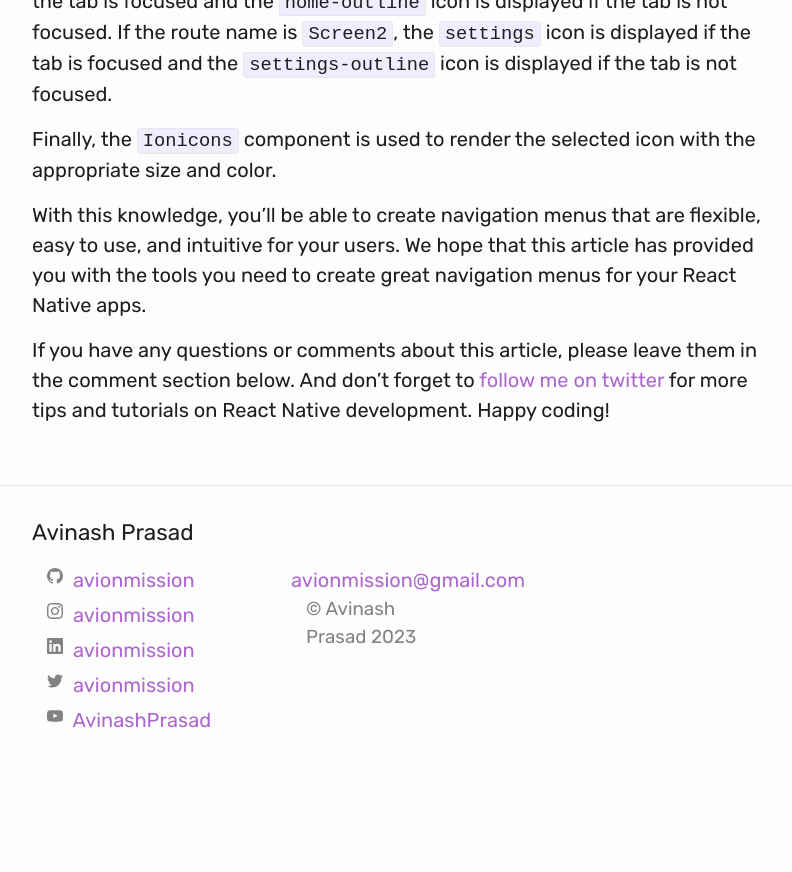
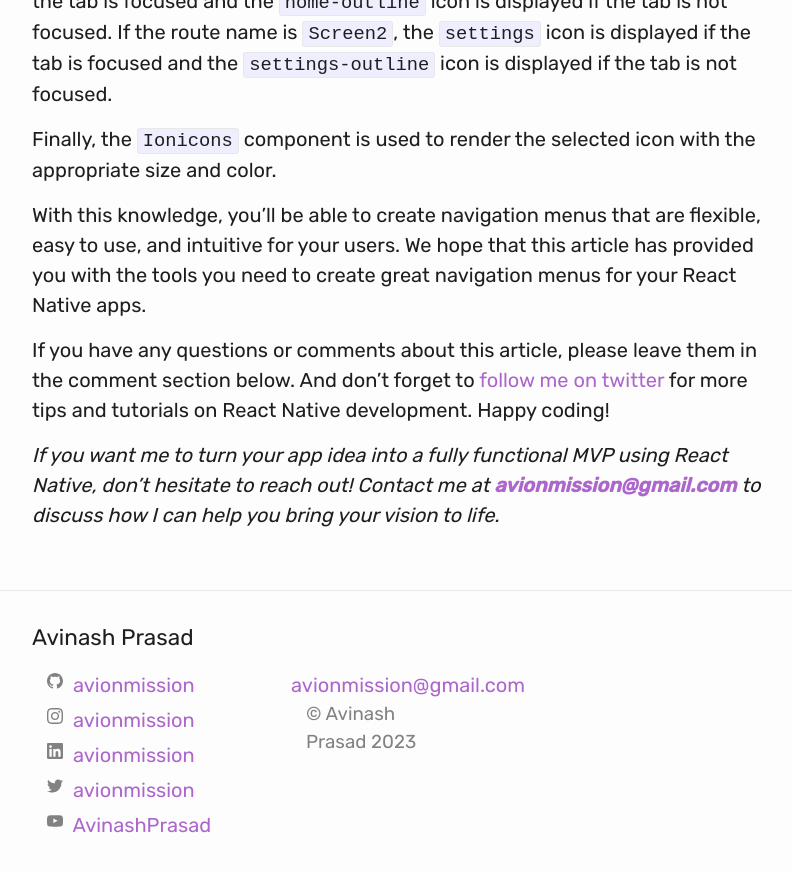
Before and after one commit to avionmission/blog, a Jekyll site: the page built from _posts/2023-03-25-mastering-react-navigations.md, in a window 1280 px wide and 900 px high, scrolled down 10009 px. Shown: the top 872 px of the window, without its empty margins (238-1030 px from the left). Built offline with Jekyll 4.4.1, drawn with Linux system fonts in a browser that asks for light colours; comment, search, counter and statistics services are not loaded; before the commit the page ends 10804 px from its top, so only the background shows below that.

Commit message:
Added CTA to new blogpost

```diff
--- a/_posts/2023-03-25-mastering-react-navigations.md
+++ b/_posts/2023-03-25-mastering-react-navigations.md
@@ -263,3 +263,5 @@ Finally, the `Ionicons` component is used to render the selected icon with the a
 With this knowledge, you'll be able to create navigation menus that are flexible, easy to use, and intuitive for your users. We hope that this article has provided you with the tools you need to create great navigation menus for your React Native apps.
 
 If you have any questions or comments about this article, please leave them in the comment section below. And don't forget to [follow me on twitter](https://twitter.com/avionmission) for more tips and tutorials on React Native development. Happy coding!
+
+*If you want me to turn your app idea into a fully functional MVP using React Native, don't hesitate to reach out! Contact me at* [***avionmission@gmail.com***](mailto:avionmission@gmail.com) *to discuss how I can help you bring your vision to life.*
```
